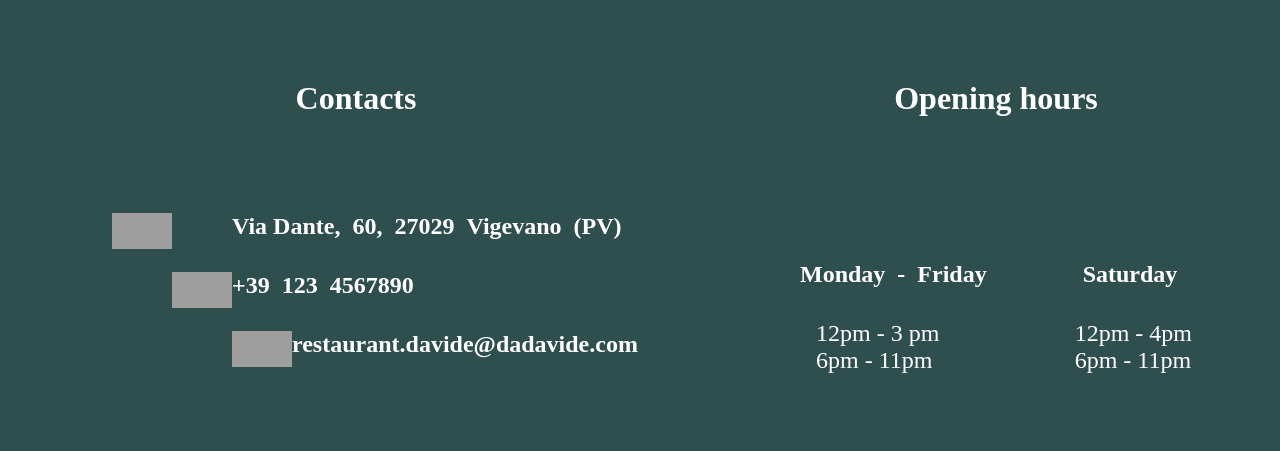
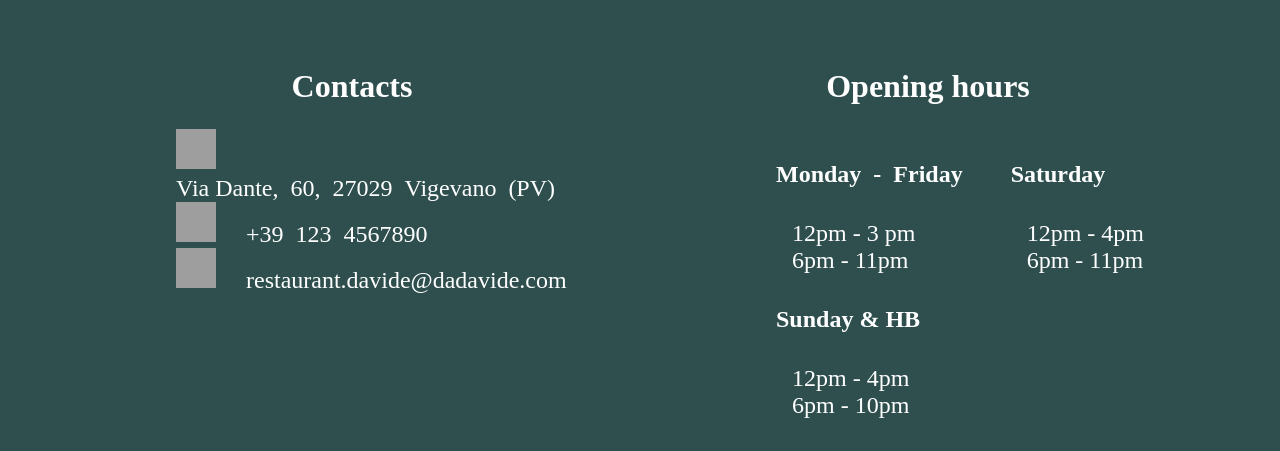
Before and after one commit to Davide-Lotito/WMT_project, a PHP site: page /pages/contacts.html in a window 1280 px wide. Shown: the part 805-1256 px from the top of the page. Run offline with PHP 8.4, Linux system fonts and the light colour scheme; a map, chart or similar area stays blank; some web fonts are replaced; grey boxes are pictures that could not be loaded.

Commit message:
correct responsive on "contacts"
correct only the Contacts zone

```diff
--- a/pages/book.html
+++ b/pages/book.html
@@ -17,7 +17,7 @@
             <li><a class="active" href="./book.html">Reserve</a></li>
             <li><a href="./about.html">About</a></li>
             <li><a href="./contacts.html">Contacts</a></li>
-            <li class="right "  id="login-page"><a class="login-link" href="./login.html">Login</a></li>
+            <li class="right" id="login-page"><a class="login-link" href="./login.html">Login</a></li>
         </ul>
     </nav>
     <!--title box area-->
--- a/pages/contacts.html
+++ b/pages/contacts.html
@@ -35,41 +35,44 @@
             <h2>Contacts</h2>
             <ul id="list-contacts">
                 <li>
-                    <img src="/images/icons/location.svg" class="float-left"
+                    <img id="location" src="/images/icons/location.svg"
                         title="location icon" alt="location icon">
-                    <h4>Via Dante,&nbsp;&nbsp60,&nbsp;&nbsp27029&nbsp;&nbspVigevano&nbsp;&nbsp(PV)</h4>
+                    <!-- <h4>Via Dante,&nbsp;&nbsp60,&nbsp;&nbsp27029&nbsp;&nbspVigevano&nbsp;&nbsp(PV)</h4> -->
+                    <label for="location" class="inline">Via Dante,&nbsp;&nbsp60,&nbsp;&nbsp27029&nbsp;&nbspVigevano&nbsp;&nbsp(PV)</label>
                 </li>
                 <li>
-                    <img src="/images/icons/telephone.svg" class="float-left"
+                    <img id="phone"src="/images/icons/telephone.svg"
                         title="phone icon" alt="phone icon">
-                    <h4>+39&nbsp;&nbsp123&nbsp;&nbsp4567890</h4>
+                    <!-- <h4>+39&nbsp;&nbsp123&nbsp;&nbsp4567890</h4> -->
+                    <label for="phone">+39&nbsp;&nbsp123&nbsp;&nbsp4567890</label>
                 </li>
                 <li>
-                    <img src="/images/icons/email.svg"
-                        class="float-left" alt="email icon" title="email icon">
-                    <h4>restaurant.davide@dadavide.com</h4>
+                    <img id="email" src="/images/icons/email.svg"
+                    alt="email icon" title="email icon">
+                    <!-- <h4>restaurant.davide@dadavide.com</h4> -->
+                    <label for="email">restaurant.davide@dadavide.com</label>
                 </li>
             </ul>
         </div>
-        <div class="column float-left" id="column2">
+        <div class="column float-right" id="column2">
             <h2>Opening hours</h2>
             <ul id="list-hours">
-                <li class="float-left" style="padding: 1em;">
-                    <h4 style="padding-left: 1em;">Monday&nbsp;&nbsp-&nbsp;&nbspFriday</h4>
+                <li class="float-left">
+                    <h4>Monday&nbsp;&nbsp-&nbsp;&nbspFriday</h4>
                     <ul>
                         <li>12pm - 3 pm</li>
                         <li>6pm - 11pm</li>
                     </ul>
                 </li>
-                <li class="float-left" style="padding: 1em;">
-                    <h4 style="padding-left: 2em;">Saturday</h4>
+                <li class="float-left">
+                    <h4>Saturday</h4>
                     <ul>
                         <li>12pm - 4pm</li>
                         <li>6pm - 11pm</li>
                     </ul>
                 </li>
-                <li class="float-left" style="padding: 1em;">
-                    <h4 style="padding-left: 1em;">Sunday & HB</h4>
+                <li class="float-left">
+                    <h4>Sunday & HB</h4>
                     <ul>
                         <li>12pm - 4pm</li>
                         <li>6pm - 10pm</li>
--- a/style/contacts.css
+++ b/style/contacts.css
@@ -4,8 +4,9 @@
 
 .column {
     width: 50%;
-    padding-top: 0.5em;
+    /* padding-top: 0.5em; */
     padding-left: 3em;
+    padding-right: 3em;
 }
 
 .row:after {
@@ -18,17 +19,21 @@
     margin: auto;
     text-align: center;
     font-size: xx-large;
-    padding: 2em;
+    padding-top: 2em;
+    padding-bottom: 0;
 }
 
 #main-contacts img{
-    width: 60px;
-    height: 60px;
-    padding-bottom: 1em;
+    width: 40px;
+    height: 40px;
+    margin-right: 1em;
+    /* margin-bottom: 0.5em; */
 }
 
 #main-contacts{
     font-size: x-large;
+    margin: auto;
+    width: 90%;
 }
 
 .float-left{
@@ -39,8 +44,8 @@
     float: right;
 }
 
-#column1 h4{
-    padding-left: 5em;
+.inline{
+    display: inline-block;
 }
 
 ul li{
@@ -88,3 +123,8 @@ ul li{
     height: 30em;
     border: none;
 }
+
+#list-hours h4{
+    padding-left: 1em;
+    padding-right: 1em;
+}
```
Also changed, not shown: other parts of style/contacts.css (+37 -7 lines).
